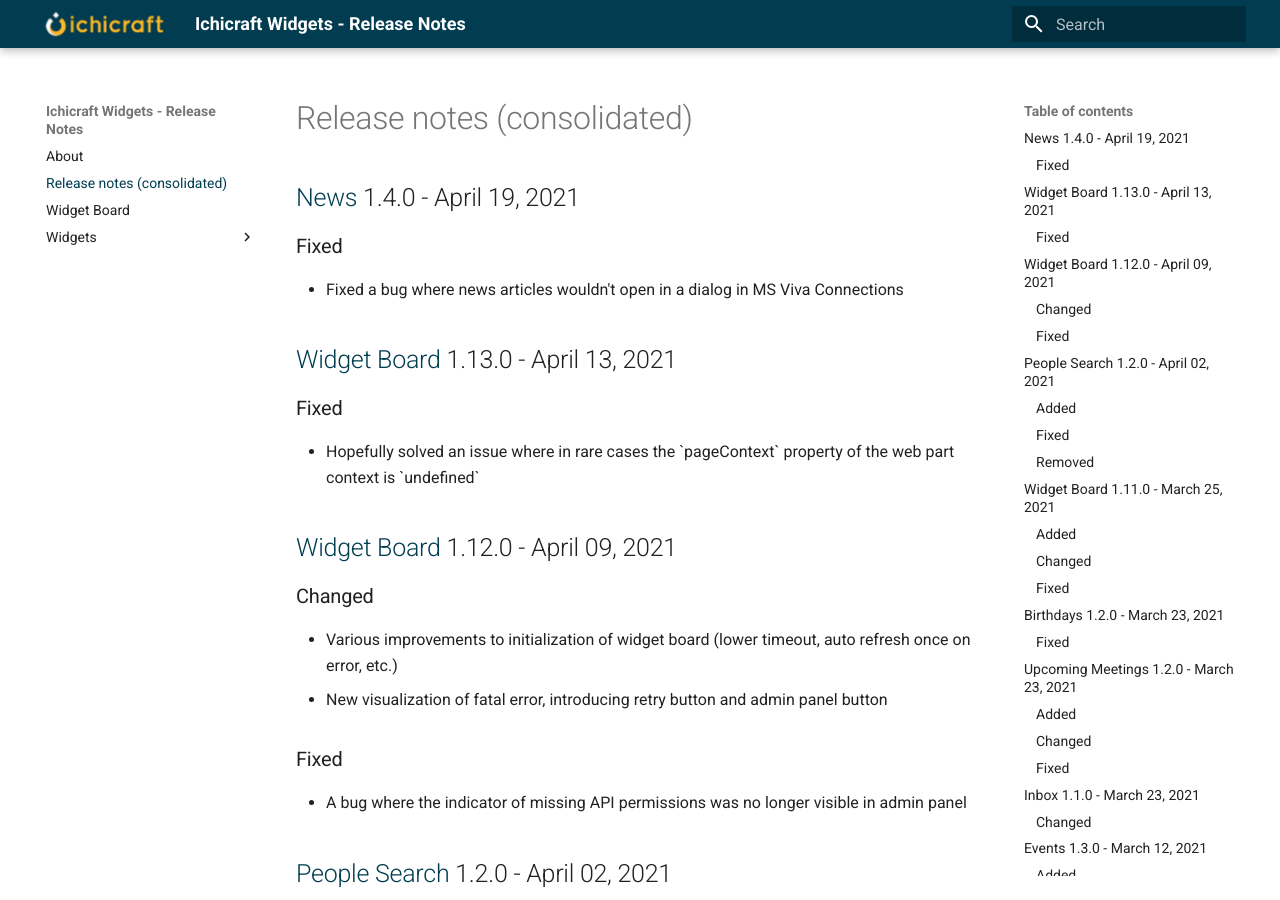
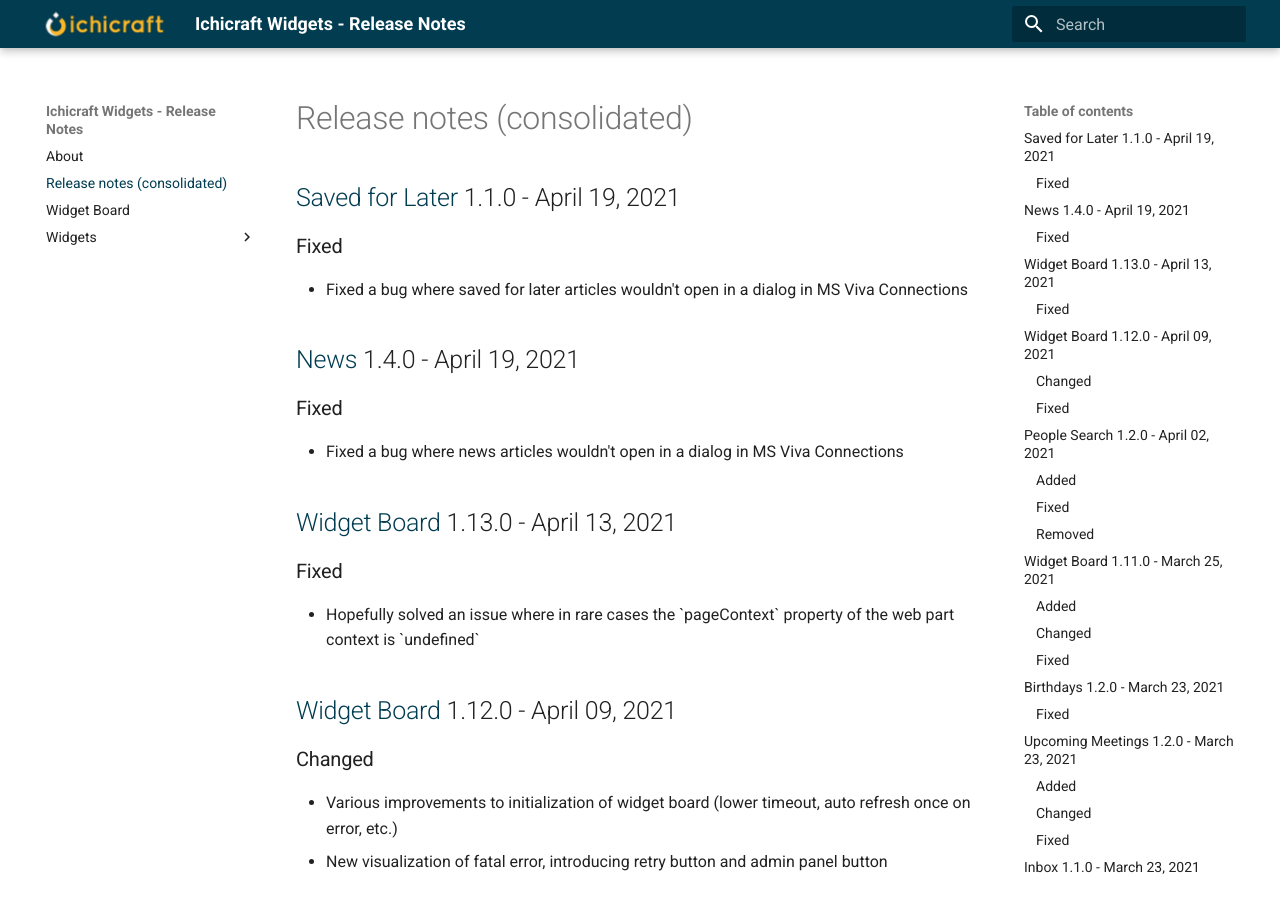
Before and after one commit to ichicraft/widgets-docs, an MkDocs documentation site: the page built from docs/Release-notes-(consolidated).md, in a window 1280 px wide and 900 px high. Built offline with MkDocs 1.6.1 and Material for MkDocs 9.7.7, drawn with Linux system fonts in a browser that asks for light colours.

Commit message:
Release notes updated by BuildService

```diff
--- a/docs/Release-notes-(consolidated).md
+++ b/docs/Release-notes-(consolidated).md
@@ -1,3 +1,8 @@
+## [Saved for Later](./Widgets/Saved for Later.md) 1.1.0 - April 19, 2021
+
+### Fixed
+- Fixed a bug where saved for later articles wouldn&#x27;t open in a dialog in MS Viva Connections
+
 ## [News](./Widgets/News.md) 1.4.0 - April 19, 2021
 
 ### Fixed
```
Also changed, not shown: docs/Widgets/Saved for Later.md (+5 -0 lines).
